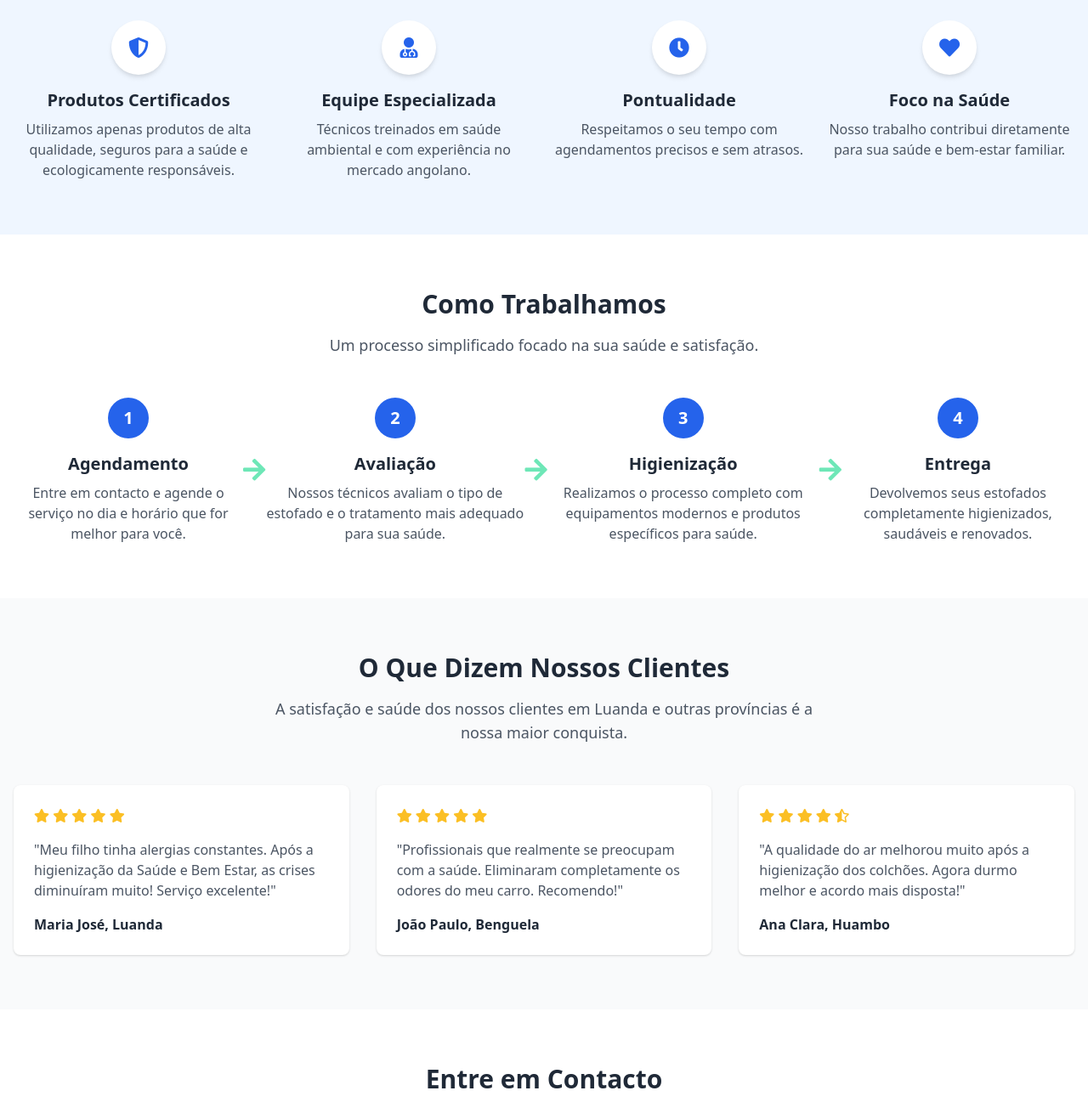
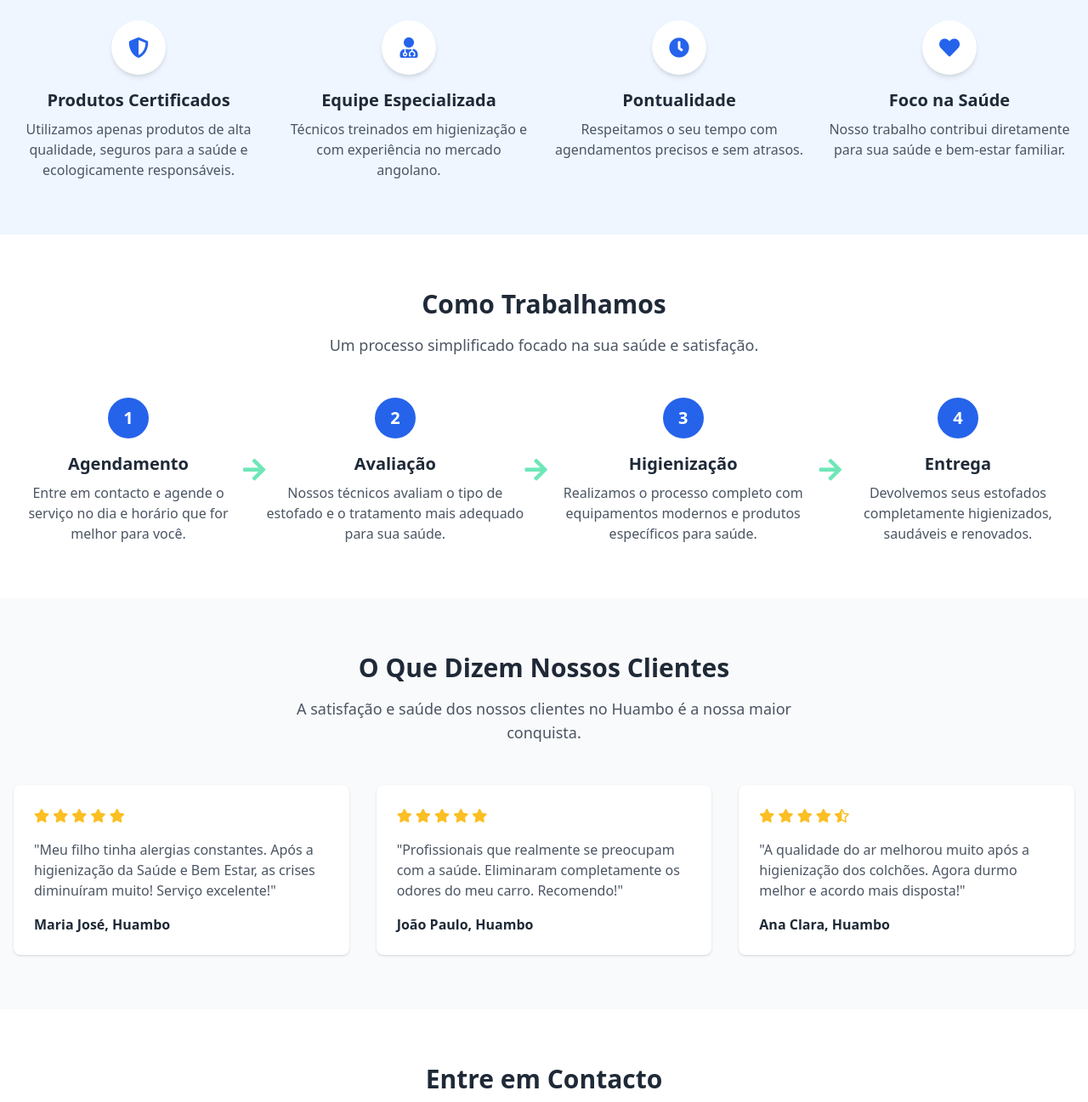
Before and after one commit to Emicy963/Saude-e-Bem-Estar, a plain HTML site: page index.html in a window 1280 px wide. Shown: the part 1533-2830 px from the top of the page at 85% size. Drawn offline with nearby package versions, Linux system fonts and the light colour scheme.

Commit message:
Update index

```diff
--- a/index.html
+++ b/index.html
@@ -233,7 +233,7 @@
                         <i class="fas fa-user-md text-2xl text-blue-600"></i>
                     </div>
                     <h3 class="text-xl font-bold mb-2">Equipe Especializada</h3>
-                    <p class="text-gray-600">Técnicos treinados em saúde ambiental e com experiência no mercado angolano.</p>
+                    <p class="text-gray-600">Técnicos treinados em higienização e com experiência no mercado angolano.</p>
                 </div>
                 <!-- Vantagem 3 -->
                 <div class="text-center">
@@ -311,7 +311,7 @@
         <div class="container mx-auto px-4">
             <div class="text-center mb-12">
                 <h2 class="text-3xl font-bold mb-4">O Que Dizem Nossos Clientes</h2>
-                <p class="text-lg text-gray-600 max-w-2xl mx-auto">A satisfação e saúde dos nossos clientes em Luanda e outras províncias é a nossa maior conquista.</p>
+                <p class="text-lg text-gray-600 max-w-2xl mx-auto">A satisfação e saúde dos nossos clientes no Huambo é a nossa maior conquista.</p>
             </div>
             <div class="grid grid-cols-1 md:grid-cols-3 gap-8">
                 <!-- Depoimento 1 -->
@@ -326,7 +326,7 @@
                         </div>
                     </div>
                     <p class="text-gray-600 mb-4">"Meu filho tinha alergias constantes. Após a higienização da Saúde e Bem Estar, as crises diminuíram muito! Serviço excelente!"</p>
-                    <div class="font-bold">Maria José, Luanda</div>
+                    <div class="font-bold">Maria José, Huambo</div>
                 </div>
                 <!-- Depoimento 2 -->
                 <div class="bg-white p-6 rounded-lg shadow hover:shadow-lg transition-shadow duration-300">
@@ -340,7 +340,7 @@
                         </div>
                     </div>
                     <p class="text-gray-600 mb-4">"Profissionais que realmente se preocupam com a saúde. Eliminaram completamente os odores do meu carro. Recomendo!"</p>
-                    <div class="font-bold">João Paulo, Benguela</div>
+                    <div class="font-bold">João Paulo, Huambo</div>
                 </div>
                 <!-- Depoimento 3 -->
                 <div class="bg-white p-6 rounded-lg shadow hover:shadow-lg transition-shadow duration-300">
```
